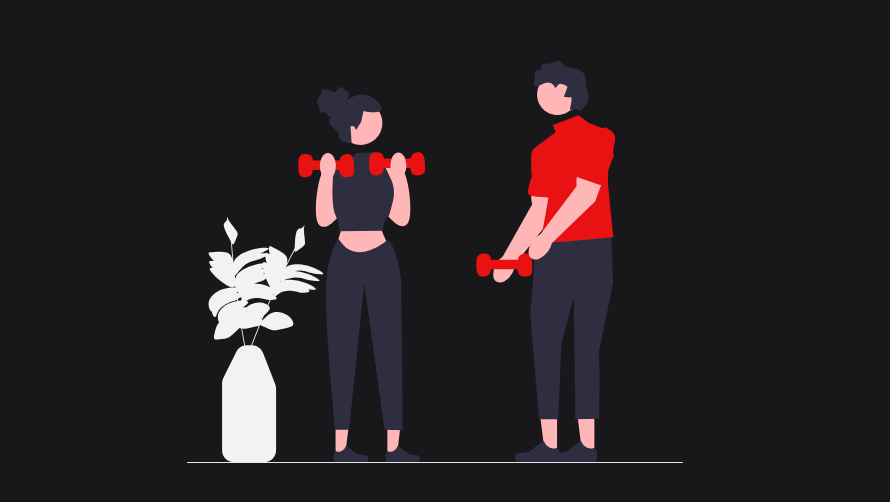
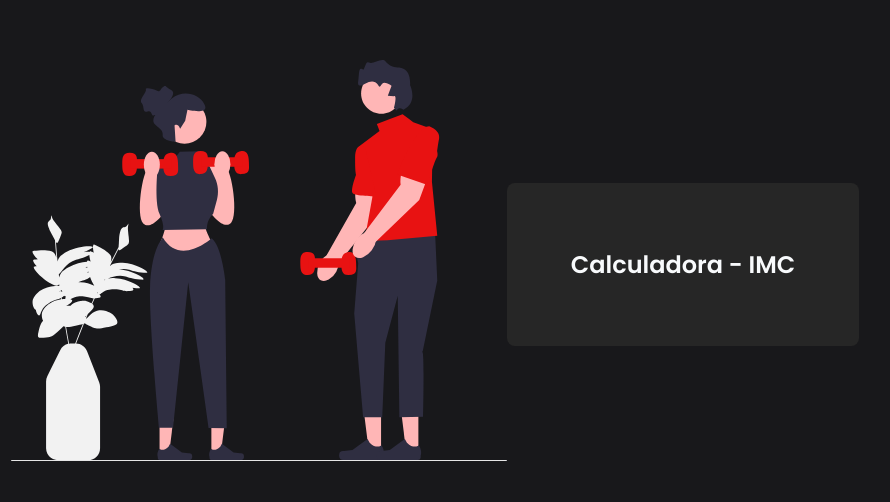
Before and after one commit to aninha306/revisao-2semestre, a plain HTML site: page index.html in a window 1280 px wide. Shown: the part 136-638 px from the top of the page, without its empty margins (205-1095 px from the left). Drawn offline with Linux system fonts and the light colour scheme.

Commit message:
feat: add a new font family

```diff
--- a/assets/css/styles.index.css
+++ b/assets/css/styles.index.css
@@ -1,7 +1,9 @@
+@import url('https://fonts.googleapis.com/css2?family=Poppins:wght@100;200;300;400;500;600&display=swap');
 *{
     margin: 0;
     padding: 0;
     box-sizing: border-box;
+    font-family: 'Poppins', sans-serif;
 }
 body{
     background-color: #18181b;
@@ -16,3 +18,19 @@ main{
 img{
     width: 31rem;
 }
+#form{
+    display: flex;
+    flex-direction: column;
+    padding: 2rem;
+    color: #f8fafc;
+    background-color: #262626;
+    border-radius: 8px;
+}
+#calculator{
+    display: flex;
+    flex-direction: column;
+    padding: 2rem;
+
+}
+#title{
+}
--- a/index.html
+++ b/index.html
@@ -13,7 +13,12 @@
             <img src="assets/images/picture.svg" alt="">
         </section>
 
-        <section id="form"></section>
+        <section id="form">
+            <div id="calculator">
+                <h1 id="title">Calculadora - IMC</h1>
+
+            </div>
+        </section>
     </main>
 </body>
 </html>
```
